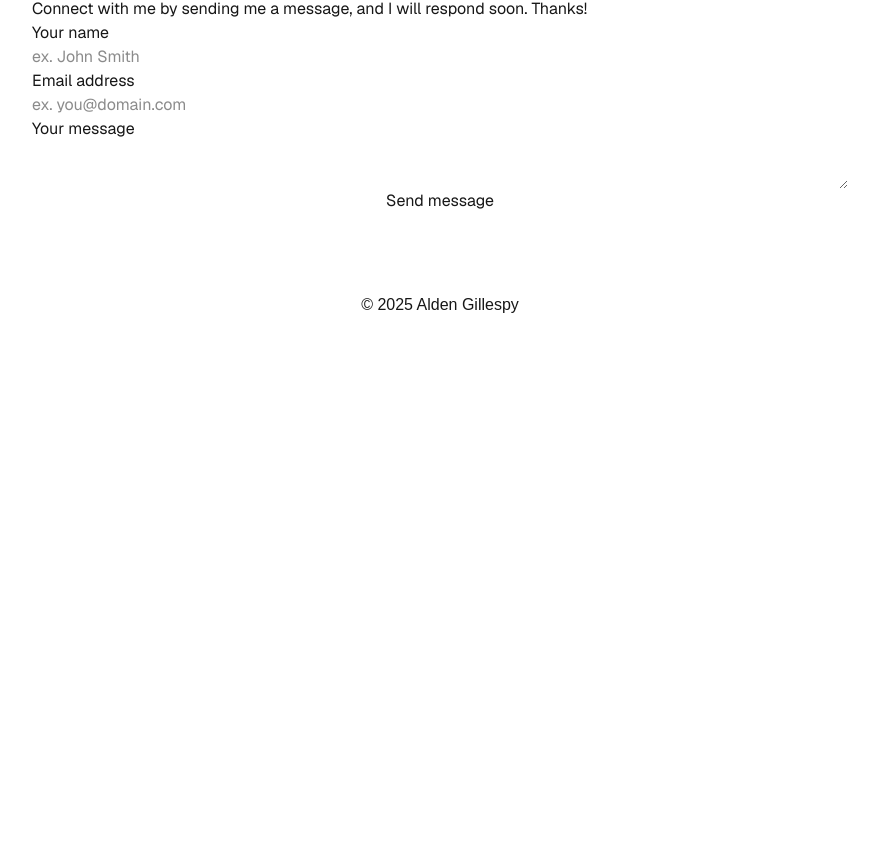
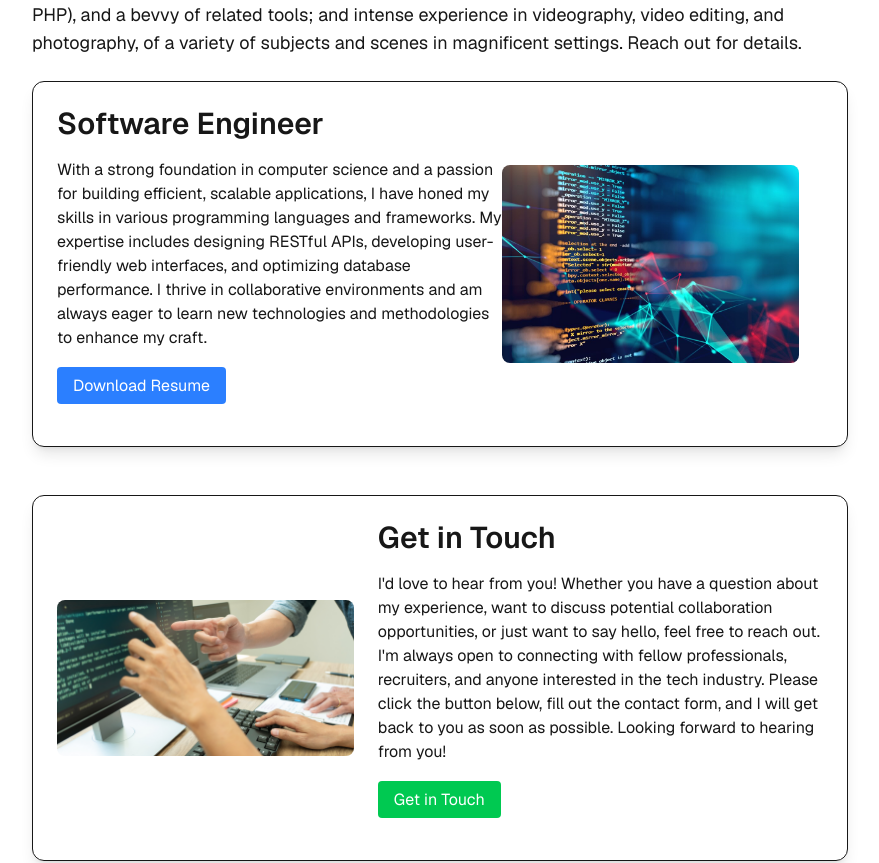
Before and after one commit to brazenest/agcom-website, a Next.js app: page / in a window 1280 px wide. Shown: the part 295-1158 px from the top of the page, without its empty margins (200-1079 px from the left). Before the commit the page ends 800 px from the top, so only its background shows below. Built offline with nearby package versions, Linux system fonts and the light colour scheme.

Commit message:
Add work on cards for home page

```diff
--- /dev/null
+++ b/app/components/card.tsx
@@ -0,0 +1,24 @@
+export const Card = ({ layout, id, heading, text, button, media }: CardProps) => {
+    return (
+        <div id={id} className="card flex flex-row items-center my-6 space-x-6 border rounded-xl p-6 shadow-lg">
+            {media && <div className={`card-media w-2/5 ${layout === LAYOUT_LEFT ? 'order-1' : ''}`}>{media}</div>}
+            <div className={`card-content w-3/5 ${layout === LAYOUT_LEFT ? 'order-0' : ''}`}>
+                {heading && <h2 className="card-heading mb-4 text-3xl font-semibold">{heading}</h2>}
+                {text && <p className="card-text">{text}</p>}
+                {button && <div className="card-button my-6">{button}</div>}
+            </div>
+        </div>
+    )
+}
+
+type CardProps = {
+    layout: 'left' | 'right',
+    id?: string,
+    heading: string,
+    text: string,
+    button: React.ReactNode,
+    media: React.ReactNode,
+}
+
+const LAYOUT_LEFT = 'left'
+const LAYOUT_RIGHT = 'right'
--- a/app/page.tsx
+++ b/app/page.tsx
@@ -1,12 +1,58 @@
 import Image from "next/image";
 import ContactForm from "./components/contact-form";
+import { Card } from "./components/card";
 
 export default function Home() {
+  const sweCardMedia = (
+    <Image
+      src="/how-to-become-software-engineer.jpg"
+      alt="Alden Gillespy"
+      width={360}
+      height={240}
+      className="rounded-lg"
+    />
+  );
+
+  const sweCardButton = (
+    <a
+      href="/Alden_Gillespy_Resume.pdf"
+      download
+      className="px-4 py-2 bg-blue-500 text-white rounded hover:bg-blue-600"
+    >
+      Download Resume
+    </a>
+  );
+
+  const contactCardMedia = (
+    <Image
+      src="/WideNet_Software_Engineer_Skills.webp"
+      alt="Contact Me"
+      width={1200}
+      height={628}
+      className="rounded-lg"
+    />
+  );
+
+  const contactCardText = `I'd love to hear from you! Whether you have a question about my experience, want to discuss potential collaboration opportunities, or just want to say hello, feel free to reach out. I'm always open to connecting with fellow professionals, recruiters, and anyone interested in the tech industry. Please click the button below, fill out the contact form, and I will get back to you as soon as possible. Looking forward to hearing from you!`;
+// "I am always open to discussing new projects, creative ideas, or opportunities to be part of your visions. Feel free to reach out using the contact form below, and I will get back to you as soon as possible."
+  const contactCardButton = (
+    <a
+      href="#contact-form"
+      className="px-4 py-2 bg-green-500 text-white rounded hover:bg-green-600"
+    >
+      Get in Touch
+    </a>
+  );
+
+  const sweCardText = `With a strong foundation in computer science and a passion for building efficient, scalable applications, I have honed my skills in various programming languages and frameworks. My expertise includes designing RESTful APIs, developing user-friendly web interfaces, and optimizing database performance. I thrive in collaborative environments and am always eager to learn new technologies and methodologies to enhance my craft.`;
+
   return (
     <div className="font-sans">
       <main className="flex flex-col mx-auto max-w-4xl p-10">
-        <h1 className="text-4xl">Welcome to my digital home.</h1>
-        <p>Hi! I&apos;m Alden Gillespy, a software engineer with years of experience in back-end API development and in full-stack web development stacks (e.g. React, Node, PHP) and a bevvy of related tools.</p>
+        <h1 className="text-5xl text-semibold mb-12">Welcome to my digital home.</h1>
+        <p className="text-lg"><strong>I&apos;m Alden Gillespy, a software engineer and world-notable video producer</strong> with years of experience in back-end API development, full-stack web development stacks (e.g. React, Node, PHP), and a bevvy of related tools; and intense experience in videography, video editing, and photography, of a variety of subjects and scenes in magnificent settings. Reach out for details.</p>
+        <Card layout="left" heading="Software Engineer" button={sweCardButton} media={sweCardMedia} text={sweCardText} />
+        <Card layout="right" heading="Get in Touch" button={contactCardButton} media={contactCardMedia} text={contactCardText} />
         <h2 className="text-2xl font-semibold mt-5 mb-2">Contact me</h2>
         <p>Connect with me by sending me a message, and I will respond soon. Thanks!</p>
         <ContactForm id="contact-form" />
```
Also changed, not shown: public/WideNet_Software_Engineer_Skills.webp (added), public/how-to-become-software-engineer.jpg (added).
